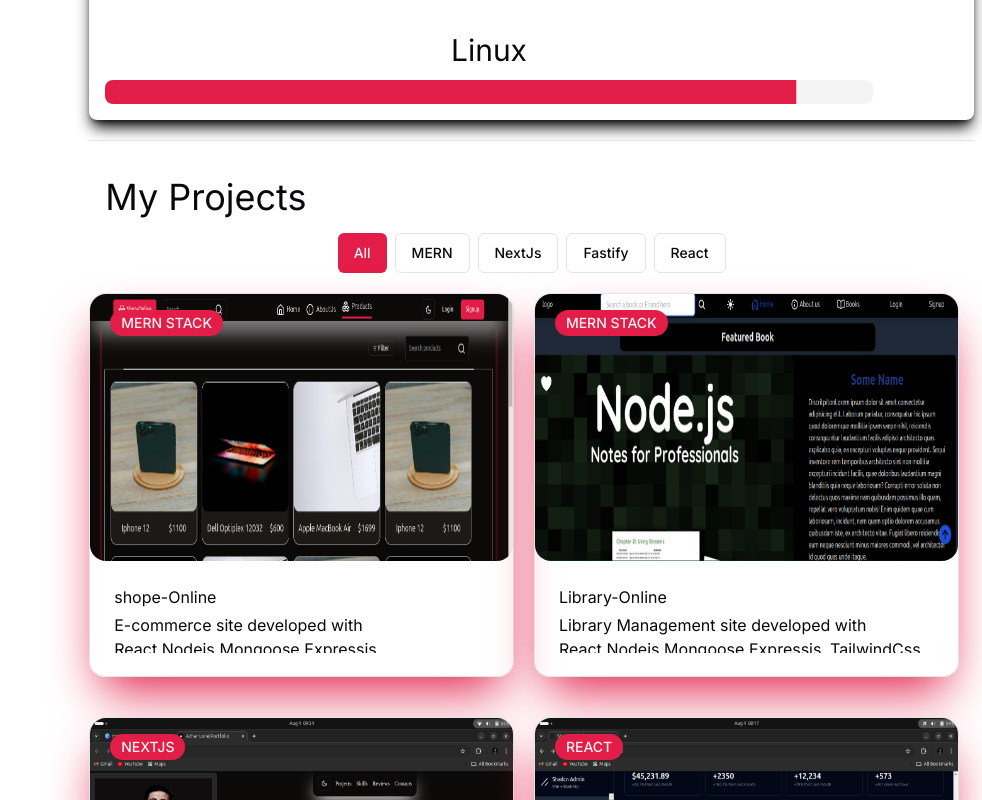
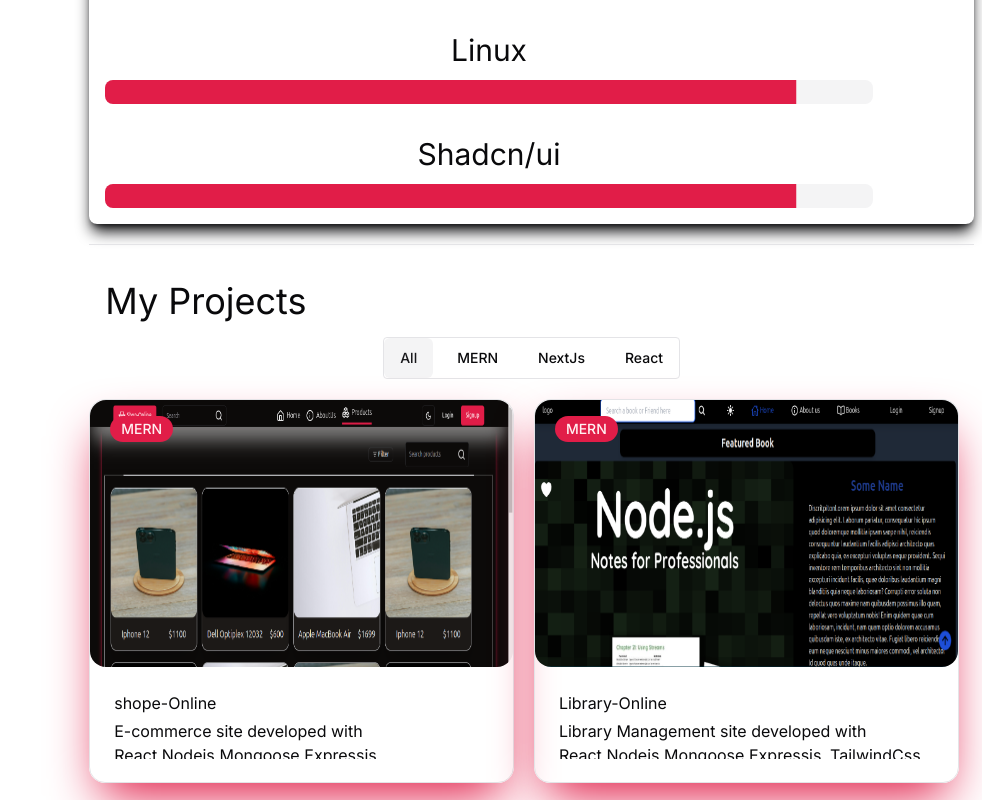
Before and after one commit to Azhar-lone/AzharLone_Portfolio, a Next.js app: page / in a window 1280 px wide. Shown: the part 2000-2800 px from the top of the page, without its empty margins (298-1280 px from the left). Built offline with nearby package versions, Linux system fonts and the light colour scheme.

Commit message:
0.5.1 commit

```diff
--- a/src/Data/Images/projects.ts
+++ b/src/Data/Images/projects.ts
@@ -10,7 +10,7 @@ import { projectType } from "@/types/Projects";
 export const projectData: projectType[] = [
   {
     image: shopOnline,
-    category: "Mern Stack",
+    category: "MERN",
     name: "shope-Online ",
     description:
       "E-commerce site developed with React,Nodejs,Mongoose,Expressjs ,TailwindCss,Shadcn/ui ,typeScript and more",
@@ -21,7 +21,7 @@ export const projectData: projectType[] = [
 
   {
     image: libraryOnline,
-    category: "MERN Stack",
+    category: "MERN",
     name: "Library-Online ",
     description:
       "Library Management site developed with React,Nodejs,Mongoose,Expressjs ,TailwindCss, and more ",
@@ -71,3 +71,5 @@ export const projectData: projectType[] = [
 //     }]
 //   },
 // ];
+
+export let categories: string[] = ["All", "MERN", "NextJs", "React"];
--- a/src/app/components/Languages.tsx
+++ b/src/app/components/Languages.tsx
@@ -0,0 +1,25 @@
+import React from "react";
+
+const Languages = () => {
+  return (
+    <div className="flex flex-wrap gap-6  py-5 flex-col w-full" id="languages">
+      <h3 className="text-4xl  p-4 ">Languages</h3>
+
+      <div className="flex flex-wrap gap-3 justify-center ">
+        {languages.map((lang, index) => (
+          <h1 className="text-3xl p-4 bg-secondary rounded-2xl " key={index}>
+            {lang}
+          </h1>
+        ))}
+      </div>
+    </div>
+  );
+};
+
+export default Languages;
+
+let languages: string[] = [
+  "English(speaking +writing)",
+  "Urdu(speaking+writing)",
+  "Hindi(speaking)",
+];
--- a/src/app/components/Projects.tsx
+++ b/src/app/components/Projects.tsx
@@ -1,3 +1,5 @@
+"use client";
+import { useState } from "react";
 // Components
 import { Button } from "@/components/ui/button";
 // Custom Components
@@ -7,21 +9,40 @@ import ProjectCard from "@/components/myUi/ProjectCard";
 import { projectType } from "@/types/Projects";
 
 //Data
-import { projectData } from "@/Data/Images/projects";
+import { projectData, categories } from "@/Data/Images/projects";
 
 const Projects: React.FC = () => {
+  const [filteredProjects, setFilteredProjects] =
+    useState<projectType[]>(projectData);
+  const [selectedCategory, setSelectedCategory] = useState<string>("All");
+
+  function Filter(category: string): void {
+    setSelectedCategory(category);
+    let projects = projectData.filter((project) => {
+      // if category is all projects then return all projects , else filter by category.
+      return category === "All" ? project : project.category === category;
+    });
+
+    setFilteredProjects(projects);
+    return;
+  }
+
   return (
     <div className="w-full   " id="projects">
       <h2 className="text-4xl p-4">My Projects</h2>
-      <div className="flex gap-2 items-center justify-center">
-        <Button>All</Button>
-        <Button variant={"outline"}>MERN</Button>
-        <Button variant={"outline"}>NextJs</Button>
-        <Button variant={"outline"}>Fastify</Button>
-        <Button variant={"outline"}>React</Button>
+      <div className="flex gap-2 items-center justify-center border w-fit rounded mx-auto">
+        {categories.map((cat, index) => (
+          <Button
+            variant={selectedCategory === cat ? "secondary" : "ghost"}
+            key={index}
+            onClick={() => Filter(cat)}
+          >
+            {cat}
+          </Button>
+        ))}
       </div>
       <div className="flex  gap-5 flex-wrap  flex-row ">
-        {projectData.map((project: projectType, index: number) => {
+        {filteredProjects.map((project: projectType, index: number) => {
           return <ProjectCard project={project} key={index} />;
         })}
       </div>
--- a/src/app/components/Roles.tsx
+++ b/src/app/components/Roles.tsx
@@ -4,7 +4,7 @@ const Roles = () => {
   return (
     <div
       className="  w-[100%]  shadow-2xl shadow-secondary-foreground mx-auto  "
-      id="projects"
+      id="roles"
     >
       <h2 className="text-4xl p-4">What Can i Do?</h2>
       <h1 className="text-3xl text-primary p-4">
--- /dev/null
+++ b/src/app/components/Services.tsx
@@ -0,0 +1,35 @@
+import React from "react";
+
+const Services = () => {
+  return (
+    <div className="flex flex-wrap gap-6  py-5 flex-col w-full" id="services">
+      <h3 className="text-4xl  p-4 ">Services</h3>
+
+      <div className="flex flex-wrap gap-3 justify-center ">
+        {services.map((service, index) => (
+          <h1
+            className="text-3xl text-primary p-4 bg-secondary rounded-2xl "
+            key={index}
+          >
+            {service}
+          </h1>
+        ))}
+      </div>
+    </div>
+  );
+};
+
+export default Services;
+
+let services: string[] = [
+  " E-commerce website Developement",
+  "Landing Pages Developement",
+  "E-Learning platform Developement",
+  " Custom Website Developement",
+  "Bloging website Developement",
+  "Business Website Developement",
+  "RESTful API development and/or integration",
+  "Website updates and upgrades",
+  "Telemedicine platforms",
+  "Implementing security best practices",
+];
--- a/src/app/components/Skills.tsx
+++ b/src/app/components/Skills.tsx
@@ -4,13 +4,12 @@ import { useEffect, useState } from "react";
 import { IconType } from "react-icons";
 
 // icons
-import { FaReact, FaHtml5, FaCss3, FaJs, FaNodeJs } from "react-icons/fa"
-
+import { FaReact, FaHtml5, FaCss3, FaJs, FaNodeJs } from "react-icons/fa";
 
 interface progressType {
   value: number;
   text: string;
-  Icon?: IconType
+  Icon?: IconType;
 }
 
 export default function Skills() {
@@ -18,19 +17,17 @@ export default function Skills() {
     {
       value: 0,
       text: "Html",
-      Icon: FaHtml5
+      Icon: FaHtml5,
     },
     {
       value: 0,
       text: "Css",
-      Icon: FaCss3
-
+      Icon: FaCss3,
     },
     {
       value: 0,
       text: "JavaScript",
-      Icon: FaJs
-
+      Icon: FaJs,
     },
     {
       value: 0,
@@ -39,8 +36,7 @@ export default function Skills() {
     {
       value: 0,
       text: "React",
-      Icon: FaReact
-
+      Icon: FaReact,
     },
     {
       value: 0,
@@ -49,8 +45,7 @@ export default function Skills() {
     {
       value: 0,
       text: "NodeJs",
-      Icon: FaNodeJs
-
+      Icon: FaNodeJs,
     },
     {
       value: 0,
@@ -72,6 +67,10 @@ export default function Skills() {
       value: 0,
       text: "Linux",
     },
+    {
+      value: 0,
+      text: "Shadcn/ui",
+    },
   ]);
 
   useEffect(() => {
@@ -90,10 +89,8 @@ export default function Skills() {
 
       <div className="flex flex-col flex-wrap gap-8 w-[100%] mx-auto ">
         {progress.map((ele: progressType, i: number) => (
-          <div
-            className="flex gap-3 items-center flex-col  w-[90%]"
-            key={i}
-          ><div className="flex gap-2 items-center">
+          <div className="flex gap-3 items-center flex-col  w-[90%]" key={i}>
+            <div className="flex gap-2 items-center">
               <h1 className="text-3xl w-fit">{ele.text}</h1>
 
               {/* {ele.Icon} */}
@@ -129,8 +126,7 @@ let progressArray: progressType[] = [
   {
     value: 90,
     text: "React",
-    Icon: FaReact
-
+    Icon: FaReact,
   },
   {
     value: 75,
@@ -161,4 +157,8 @@ let progressArray: progressType[] = [
     value: 90,
     text: "Linux",
   },
+  {
+    value: 90,
+    text: "Shadcn/ui",
+  },
 ];
--- a/src/app/page.tsx
+++ b/src/app/page.tsx
@@ -5,8 +5,8 @@ import Reviews from "./components/Reviews";
 import Experience from "./components/Experience";
 import Roles from "./components/Roles";
 import Aboutme from "./components/About";
-
-
+import Services from "./components/Services";
+import Languages from "./components/Languages";
 import Container from "@/components/myUi/Container";
 export default function Home() {
   return (
@@ -25,6 +25,9 @@ export default function Home() {
         <hr />
         <Roles />
         <hr />
+        <Languages />
+        <Services />
+        <hr />
         <Reviews />
         <hr />
       </Container>
--- a/src/app/projects/[id]/page.tsx
+++ b/src/app/projects/[id]/page.tsx
@@ -1,6 +1,19 @@
-"use client";
-import { useParams } from "next/navigation";
-export default function () {
-  const { id } = useParams();
-  return <div>Under Development {id}</div>;
+import { Button } from "@/components/ui/button";
+import Container from "@/components/myUi/Container";
+export default function MaintenanceError() {
+  return (
+    <Container className="h-svh">
+      <div className="m-auto flex h-full w-full flex-col items-center justify-center gap-2">
+        <h1 className="text-[7rem] font-bold leading-tight">503</h1>
+        <span className="font-medium">Page is under Development!</span>
+        <p className="text-center text-muted-foreground">
+          The Page is not available at the moment. <br />
+          It'll be available online shortly.
+        </p>
+        <div className="mt-6 flex gap-4">
+          <Button variant="outline">Learn more</Button>
+        </div>
+      </div>
+    </Container>
+  );
 }
```
